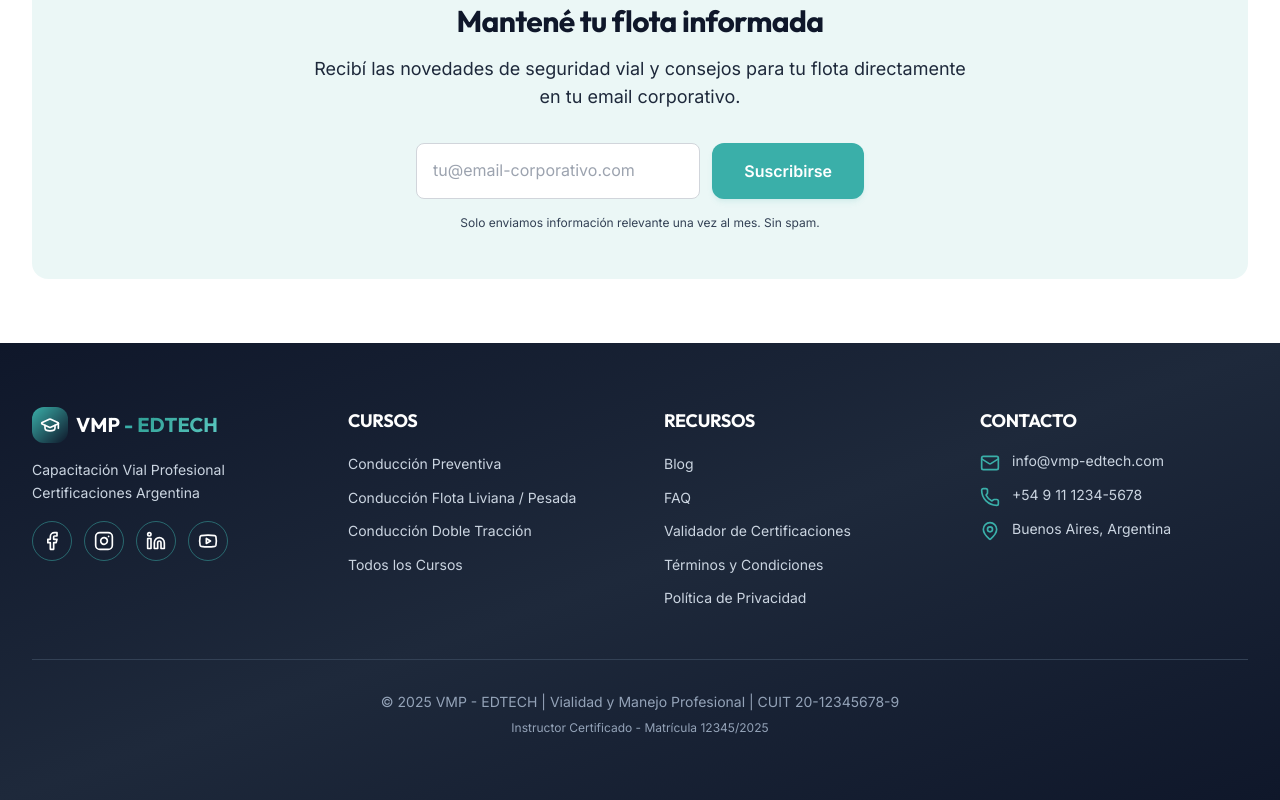
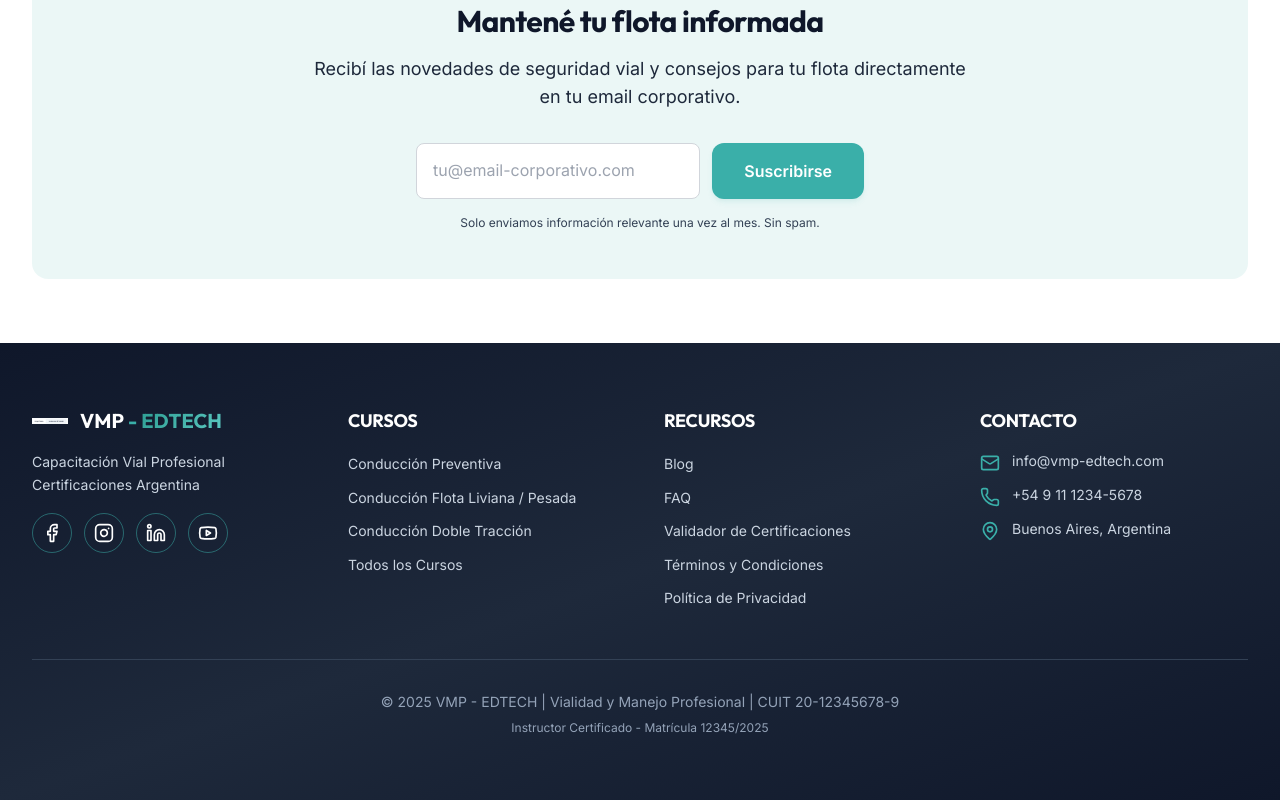
Before and after one commit to vmpedtech-26/VMP-EDTECH, a Next.js app in the folder apps/web/: page /blog in a window 1280 px wide. Shown: the part 1603-2403 px from the top of the page. Built offline with nearby package versions, Linux system fonts and the light colour scheme.

Commit message:
fix: replace GraduationCap icon with VMP isotipo in Footer and Sidebar
- Footer: real VMP logo replaces graduation cap icon
- Sidebar: real VMP logo replaces gradient icon box
- Consistent branding across header, footer, and dashboard

```diff
--- a/apps/web/components/landing/Footer.tsx
+++ b/apps/web/components/landing/Footer.tsx
@@ -1,5 +1,6 @@
 import Link from 'next/link';
-import { Facebook, Instagram, Linkedin, Youtube, Mail, Phone, MapPin, GraduationCap } from 'lucide-react';
+import Image from 'next/image';
+import { Facebook, Instagram, Linkedin, Youtube, Mail, Phone, MapPin } from 'lucide-react';
 
 export default function Footer() {
     return (
@@ -9,10 +10,13 @@ export default function Footer() {
                 <div className="grid grid-cols-1 md:grid-cols-2 lg:grid-cols-4 gap-12 mb-12">
                     {/* Brand Column */}
                     <div>
-                        <div className="flex items-center space-x-2 mb-4">
-                            <div className="bg-gradient-to-br from-primary to-secondary p-2 rounded-xl">
-                                <GraduationCap className="h-5 w-5 text-white" />
-                            </div>
+                        <div className="flex items-center space-x-3 mb-4">
+                            <Image
+                                src="/images/vmp-isotipo.png"
+                                alt="VMP"
+                                width={36}
+                                height={36}
+                            />
                             <div className="font-heading font-bold text-xl">
                                 <span className="text-white">VMP</span>
                                 <span className="text-primary mx-1">-</span>
--- a/apps/web/components/layout/Sidebar.tsx
+++ b/apps/web/components/layout/Sidebar.tsx
@@ -15,9 +15,9 @@ import {
     ChevronRight,
     ClipboardCheck,
     UserCog,
-    Sliders,
-    GraduationCap
+    Sliders
 } from 'lucide-react';
+import Image from 'next/image';
 import { useState } from 'react';
 import { useAuth } from '@/lib/auth-context';
 
@@ -150,10 +150,14 @@ export function Sidebar({ userRole }: SidebarProps) {
                 <div className="flex flex-col h-full">
                     {/* Logo */}
                     <div className="p-6 border-b border-slate-200">
-                        <Link href="/" className="flex items-center space-x-2 group">
-                            <div className="w-10 h-10 bg-gradient-to-br from-primary to-secondary rounded-xl flex items-center justify-center group-hover:scale-110 transition-transform duration-300">
-                                <GraduationCap className="h-6 w-6 text-white" />
-                            </div>
+                        <Link href="/" className="flex items-center space-x-3 group">
+                            <Image
+                                src="/images/vmp-isotipo.png"
+                                alt="VMP"
+                                width={40}
+                                height={40}
+                                className="group-hover:scale-110 transition-transform duration-300"
+                            />
                             <div>
                                 <div className="text-lg font-heading font-bold text-slate-900">VMP - <span className="gradient-text">EDTECH</span></div>
                                 <div className="text-xs text-slate-800">
```
